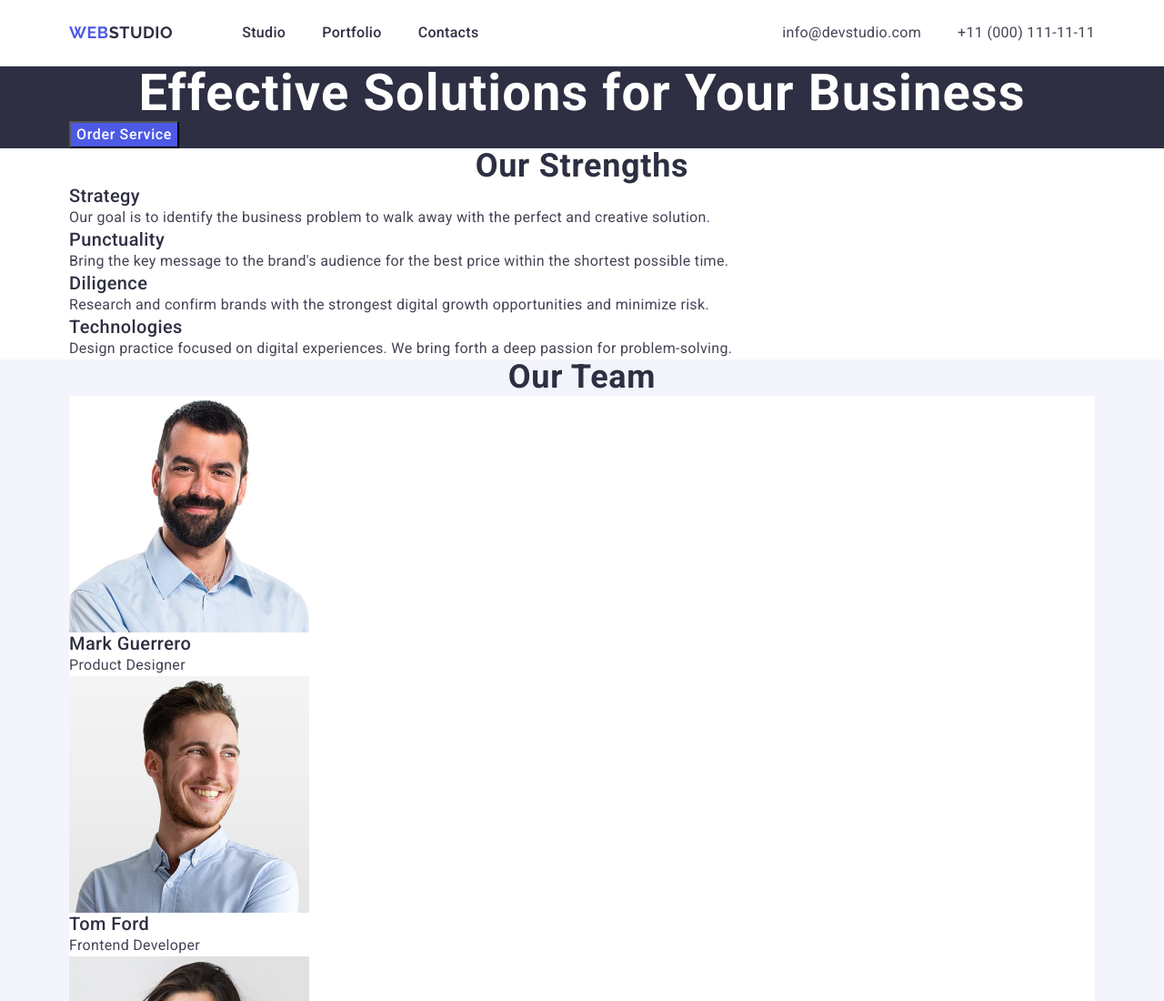
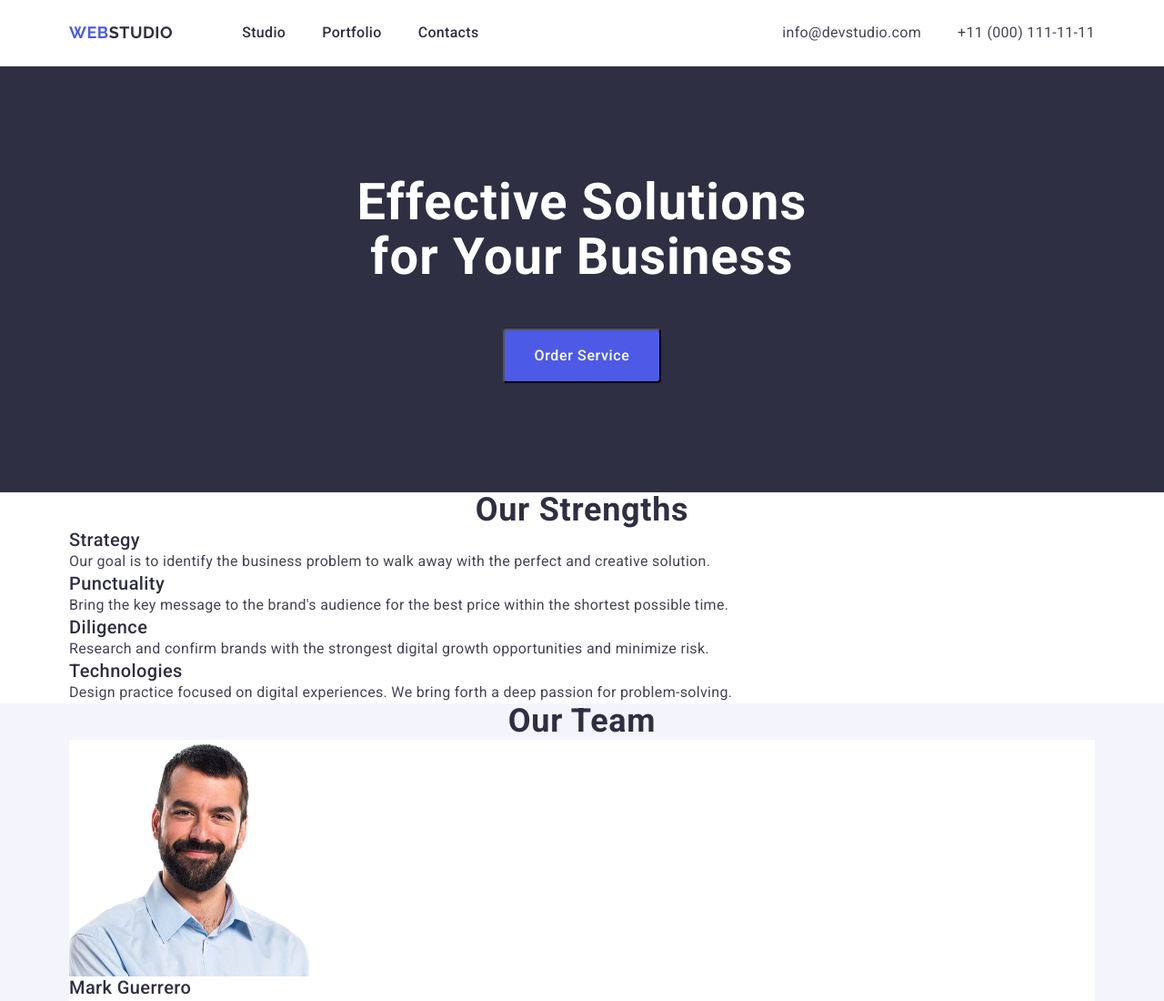
Before and after one commit to George-Riabov/goit-markup-hw-03, a plain HTML site: page index.html in a window 1280 px wide. Shown: the top 1100 px of the page at 91% size. Drawn offline with nearby package versions, Linux system fonts and the light colour scheme.

Commit message:
add first section style

```diff
--- a/css/styles.css
+++ b/css/styles.css
@@ -125,6 +125,8 @@ address ul {
 
 .solutions {
   background-color: #2e2f42;
+  padding-top: 120px;
+  padding-bottom: 120px;
 }
 
 .main-head {
@@ -134,9 +136,16 @@ address ul {
   letter-spacing: 0.02em;
   text-align: center;
   color: white;
+  padding-bottom: 48px;
+  max-width: 496px;
+  margin-left: auto;
+  margin-right: auto;
 }
 
 .order-btn {
+  display: block;
+  margin-left: auto;
+  margin-right: auto;
   background-color: #4d5ae5;
   color: #ffffff;
   font-weight: 500;
@@ -145,6 +154,8 @@ address ul {
   cursor: pointer;
   font-family: "Roboto", sans-serif;
   letter-spacing: 0.04em;
+  padding: 16px 32px;
+  border-radius: 4px;
 }
 
 .order-btn:hover,
```
